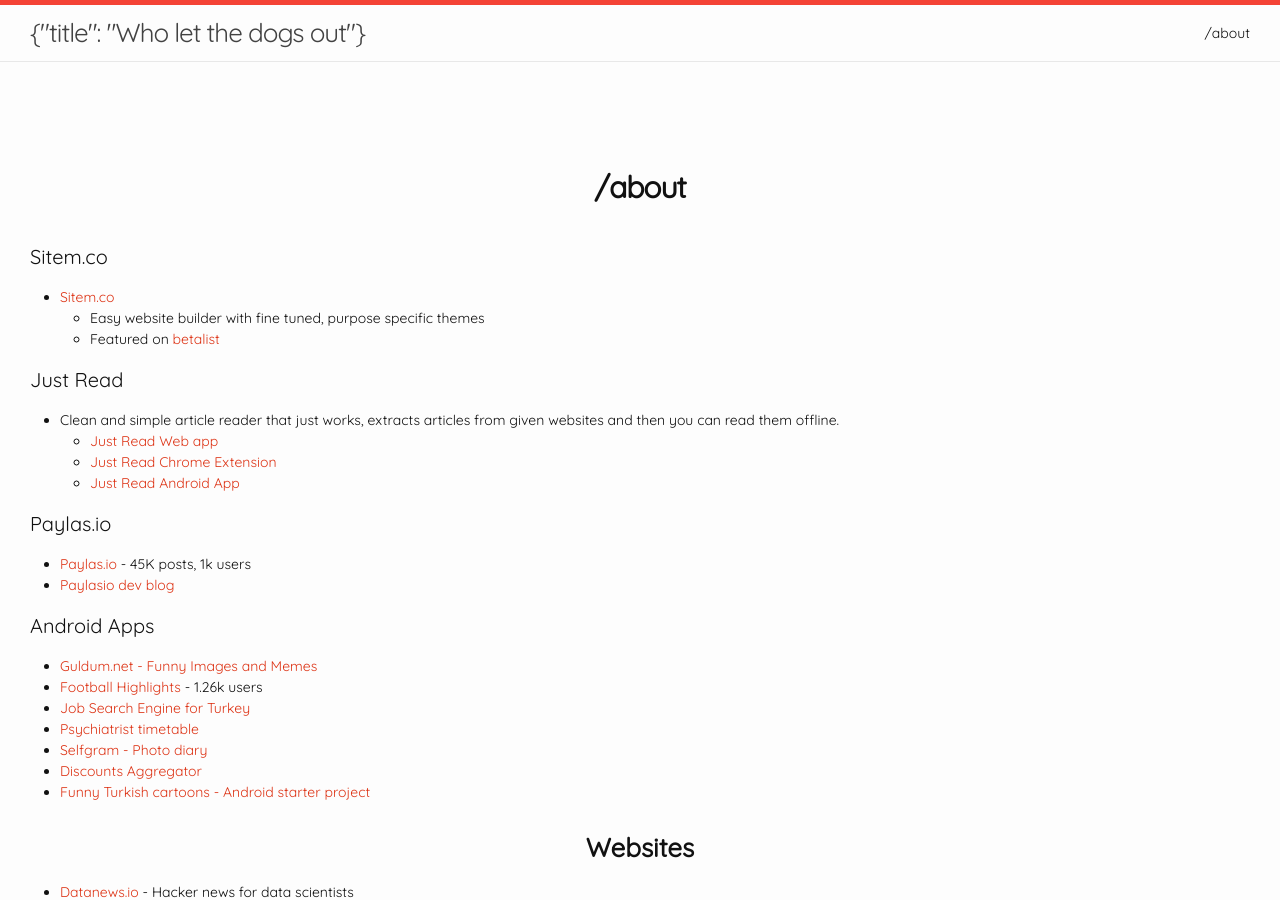
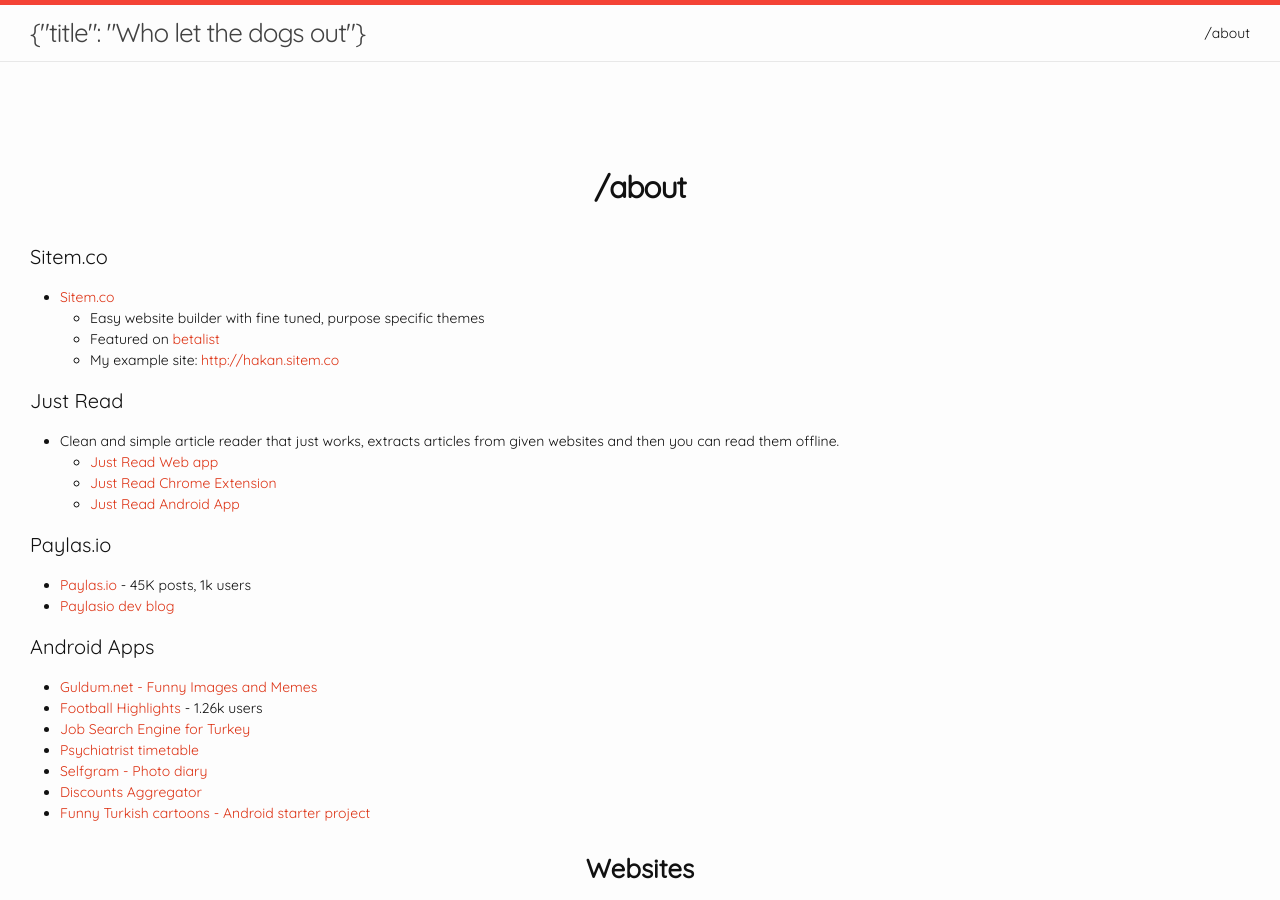
Before and after one commit to hakanu/blog, a Jekyll site: the page built from about.md, in a window 1280 px wide and 900 px high. Built offline with Jekyll 4.4.1, drawn with Linux system fonts in a browser that asks for light colours; comment, search, counter and statistics services are not loaded.

Commit message:
Updated about.md

```diff
--- a/about.md
+++ b/about.md
@@ -11,6 +11,7 @@
 * [Sitem.co](https://sitem.co)
 	* Easy website builder with fine tuned, purpose specific themes
 	* Featured on [betalist](http://betalist.com/startups/sitemco)
+    * My example site: <http://hakan.sitem.co>
 
 #### Just Read
 
```
